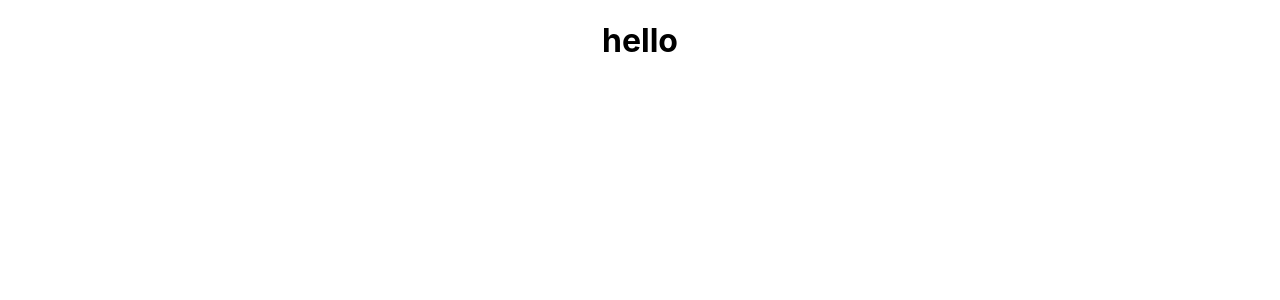
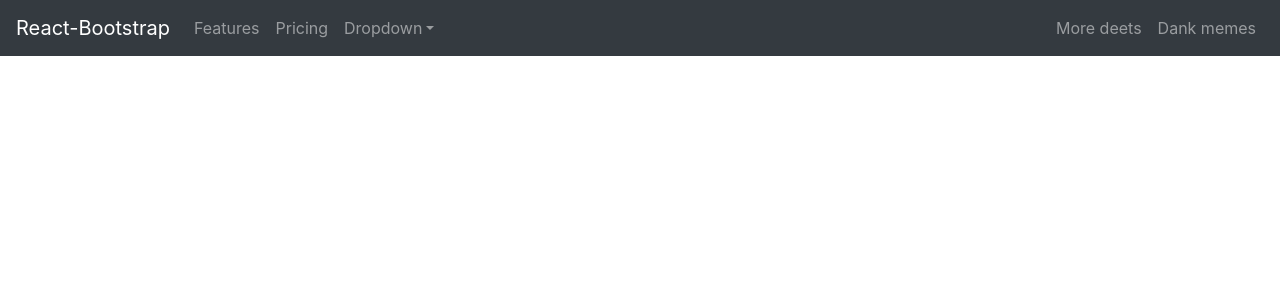
Before and after one commit to aliamk/react_charts, a React (Create React App) app: page / in a window 1280 px wide. Shown: the top 300 px of the page. Built offline with nearby package versions, Linux system fonts and the light colour scheme.

Commit message:
navbar code from React-Navbar added and displaying on DOM

```diff
--- a/package.json
+++ b/package.json
@@ -6,7 +6,9 @@
     "@testing-library/jest-dom": "^5.11.5",
     "@testing-library/react": "^11.1.0",
     "@testing-library/user-event": "^12.1.10",
+    "bootstrap": "^4.5.3",
     "react": "^17.0.1",
+    "react-bootstrap": "^1.4.0",
     "react-dom": "^17.0.1",
     "react-scripts": "4.0.0",
     "web-vitals": "^0.2.4"
--- a/public/index.html
+++ b/public/index.html
@@ -5,11 +5,14 @@
     <link rel="icon" href="%PUBLIC_URL%/favicon.ico" />
     <meta name="viewport" content="width=device-width, initial-scale=1" />
     <meta name="theme-color" content="#000000" />
-    <meta
-      name="description"
-      content="Web site created using create-react-app"
+    <meta name="description" content="Web site created using create-react-app" />
+    <link rel="apple-touch-icon" href="%PUBLIC_URL%/logo192.png" />
+    <link
+      rel="stylesheet"
+      href="https://maxcdn.bootstrapcdn.com/bootstrap/4.5.0/css/bootstrap.min.css"
+      integrity="sha384-9aIt2nRpC12Uk9gS9baDl411NQApFmC26EwAOH8WgZl5MYYxFfc+NcPb1dKGj7Sk"
+      crossorigin="anonymous"
     />
-    <link rel="apple-touch-icon" href="%PUBLIC_URL%/logo192.png" />
     <!--
       manifest.json provides metadata used when your web app is installed on a
       user's mobile device or desktop. See https://developers.google.com/web/fundamentals/web-app-manifest/
--- a/src/App.js
+++ b/src/App.js
@@ -1,9 +1,33 @@
+import React from "react";
 import "./App.css";
+import * as ReactBootStrap from "react-bootstrap";
 
 function App() {
   return (
     <div className="App">
-      <h1>hello</h1>
+      <ReactBootStrap.Navbar collapseOnSelect expand="lg" bg="dark" variant="dark">
+        <ReactBootStrap.Navbar.Brand href="#home">React-Bootstrap</ReactBootStrap.Navbar.Brand>
+        <ReactBootStrap.Navbar.Toggle aria-controls="responsive-navbar-nav" />
+        <ReactBootStrap.Navbar.Collapse id="responsive-navbar-nav">
+          <ReactBootStrap.Nav className="mr-auto">
+            <ReactBootStrap.Nav.Link href="#features">Features</ReactBootStrap.Nav.Link>
+            <ReactBootStrap.Nav.Link href="#pricing">Pricing</ReactBootStrap.Nav.Link>
+            <ReactBootStrap.NavDropdown title="Dropdown" id="collasible-nav-dropdown">
+              <ReactBootStrap.NavDropdown.Item href="#action/3.1">Action</ReactBootStrap.NavDropdown.Item>
+              <ReactBootStrap.NavDropdown.Item href="#action/3.2">Another action</ReactBootStrap.NavDropdown.Item>
+              <ReactBootStrap.NavDropdown.Item href="#action/3.3">Something</ReactBootStrap.NavDropdown.Item>
+              <ReactBootStrap.NavDropdown.Divider />
+              <ReactBootStrap.NavDropdown.Item href="#action/3.4">Separated link</ReactBootStrap.NavDropdown.Item>
+            </ReactBootStrap.NavDropdown>
+          </ReactBootStrap.Nav>
+          <ReactBootStrap.Nav>
+            <ReactBootStrap.Nav.Link href="#deets">More deets</ReactBootStrap.Nav.Link>
+            <ReactBootStrap.Nav.Link eventKey={2} href="#memes">
+              Dank memes
+            </ReactBootStrap.Nav.Link>
+          </ReactBootStrap.Nav>
+        </ReactBootStrap.Navbar.Collapse>
+      </ReactBootStrap.Navbar>
     </div>
   );
 }
```
Also changed, not shown: src/index.js (+7 -6 lines), 1 other file (tests, documents, lock files or other folders).
